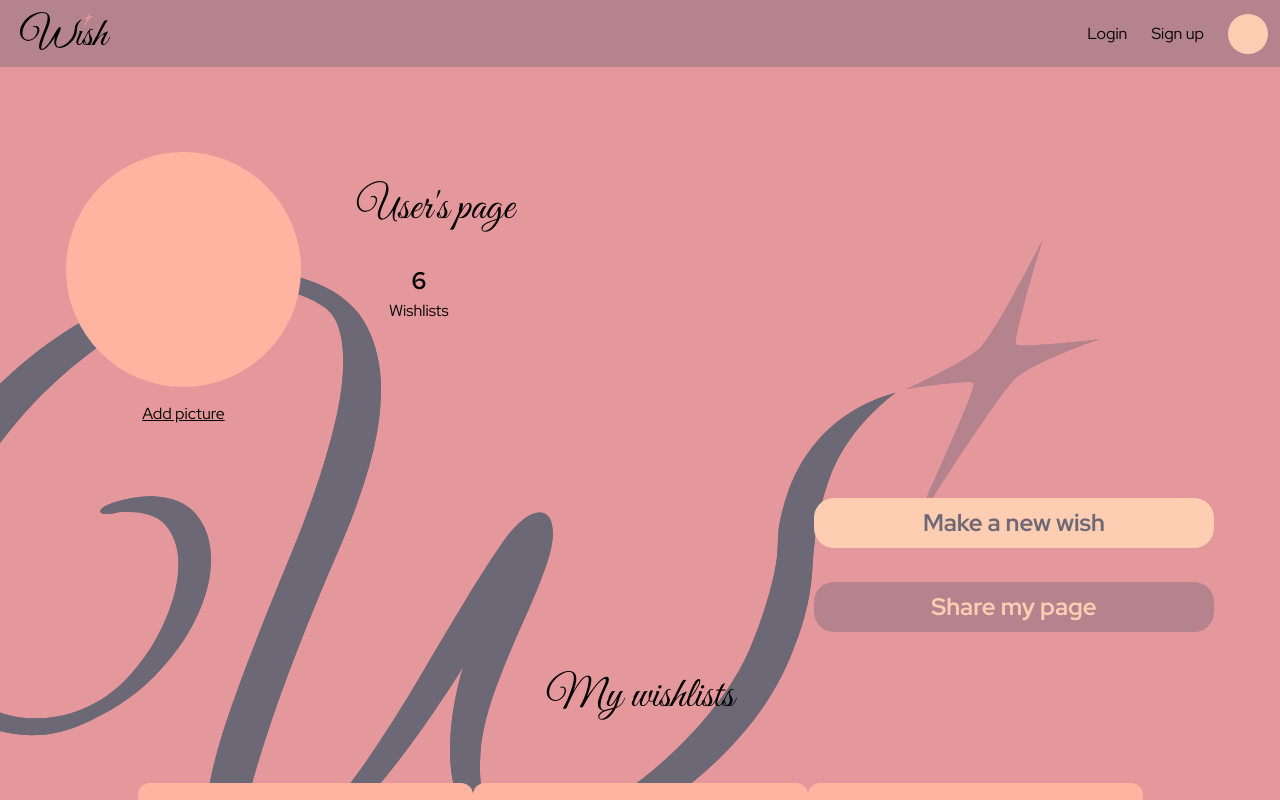
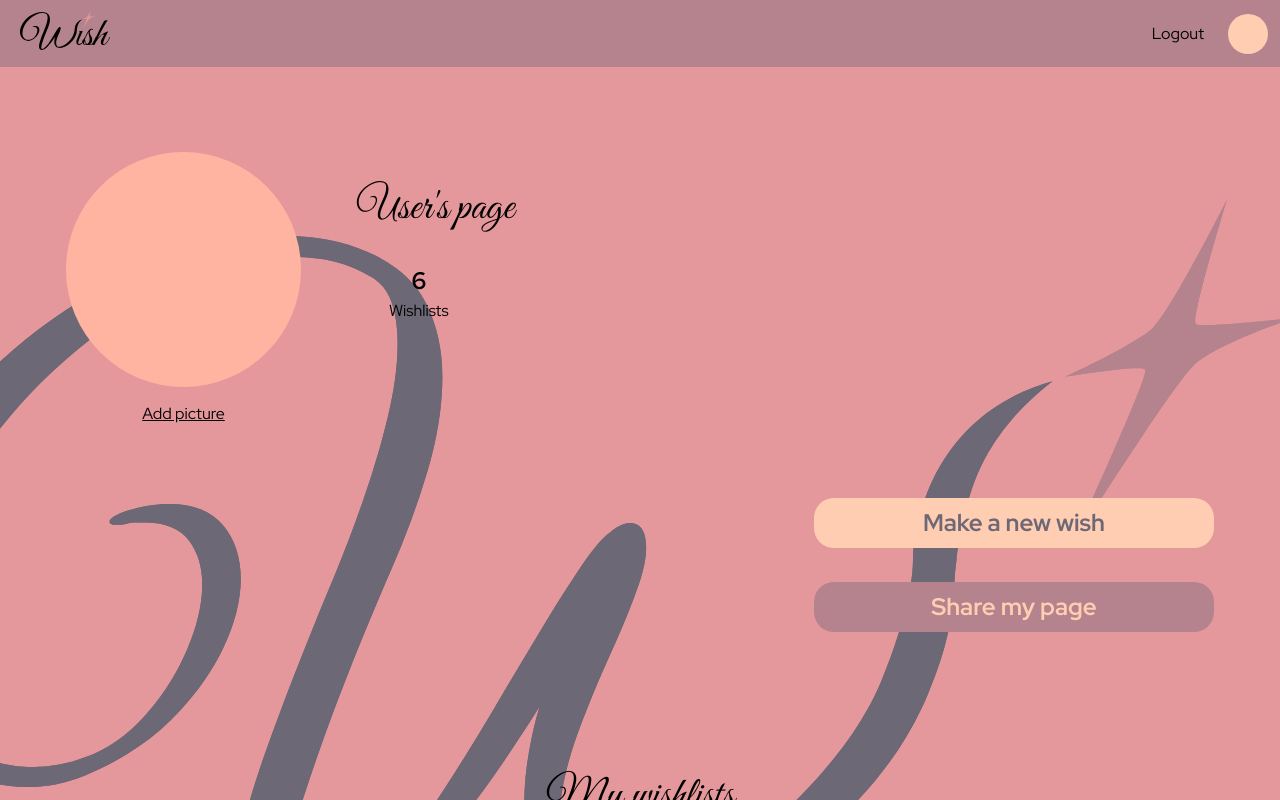
Before and after one commit to KsuSh7/WishList, a React (Vite) app in the folder frontend/wishlist-app/: page /user in a window 1280 px wide. Shown: the top 800 px of the page. Built offline with nearby package versions, Linux system fonts and the light colour scheme.

Commit message:
added navigation, fixed styles

```diff
--- a/frontend/wishlist-app/src/components/Header.jsx
+++ b/frontend/wishlist-app/src/components/Header.jsx
@@ -3,15 +3,26 @@ import styles from '../styles/Header.module.css';
 import logo from '../assets/vec_full_black_lightstar.svg';
 
 export default function Header() {
+  const isAuthenticated = true;
+
   return (
     <header className={styles.header}>
       <div className={styles.logo}>
         <img src={logo} alt="Wish Logo" className={styles.logoImage} />
       </div>
+
       <nav className={styles.nav}>
-        <Link to="/auth" className={styles.navLink}>Login</Link>
-        <Link to="/auth" className={styles.navLink}>Sign up</Link>
-        <Link to="/user" className={styles.icon}></Link>
+        {isAuthenticated ? (
+          <>
+            <Link to="/" className={styles.navLink}>Logout</Link>
+            <Link to="/user" className={styles.icon}></Link>
+          </>
+        ) : (
+          <>
+            <Link to="/auth" className={styles.navLink}>Login</Link>
+            <Link to="/auth" className={styles.navLink}>Sign up</Link>
+          </>
+        )}
       </nav>
     </header>
   );
--- a/frontend/wishlist-app/src/index.css
+++ b/frontend/wishlist-app/src/index.css
@@ -60,6 +60,7 @@ button {
   color: inherit;
   cursor: pointer;
   color: #FFCDB2;
+  transition: color 0.3s ease, background-color 0.3s ease;
 }
 button:hover {
   background-color: #FFCDB2;
--- a/frontend/wishlist-app/src/pages/Auth.jsx
+++ b/frontend/wishlist-app/src/pages/Auth.jsx
@@ -1,5 +1,6 @@
 import { useState } from 'react';
 import styles from '../styles/Auth.module.css';
+import { Link } from "react-router-dom";
 
 export default function Auth() {
   const [isLogin, setIsLogin] = useState(true);
@@ -27,7 +28,9 @@ export default function Auth() {
         </div>
 
         <div className={styles.buttonsGroup}>
-            <button>Let's go</button>
+            <Link to="/user">
+                <button>Let's go</button>
+            </Link>
 
             <p>
             {isLogin ? 'No account?' : 'Already have an account?'}{' '}
--- a/frontend/wishlist-app/src/styles/BackgroundLogo.module.css
+++ b/frontend/wishlist-app/src/styles/BackgroundLogo.module.css
@@ -1,9 +1,8 @@
 .bgLogo {
   position: fixed;
-  left: -100px;
-  bottom: -81px;
-  width: 1200px;
-  margin-top: 198px;
+  left: -10%;
+  bottom: -20%;
+  height: 95vh;
   pointer-events: none;
   z-index: 0;
 }
--- a/frontend/wishlist-app/src/styles/UserPage.module.css
+++ b/frontend/wishlist-app/src/styles/UserPage.module.css
@@ -41,7 +41,7 @@
 }
 
 h2 {
-  margin: 0 0 22px 0;
+  margin: 100px 0 22px 0;
   font-size: 43px;
   font-family: 'Great Vibes';
   font-weight: normal;
@@ -51,6 +51,7 @@ h2 {
 
 .userInfo h2 {
     text-align: start !important;
+    margin-top: 0 !important;
 }
 
 .userInfo p {
@@ -92,6 +93,8 @@ h2 {
 .newButton {
     background-color: #FFCDB2;
     color: #6D6875;
+    transition: color 0.3s ease, background-color 0.3s ease;
+
 }
 .newButton:hover {
     background-color: #B5838D;
--- a/frontend/wishlist-app/src/styles/WishlistPage.module.css
+++ b/frontend/wishlist-app/src/styles/WishlistPage.module.css
@@ -89,6 +89,7 @@
 .deleteButton {
   background-color: #FFCDB2;
   padding: 15px 12px 11px;
+  transition: color 0.3s ease, background-color 0.3s ease;
 }
 
 .deleteButton:hover {
```
Also changed, not shown: frontend/wishlist-app/eslint.config.js (deleted, +0 -9 lines).
